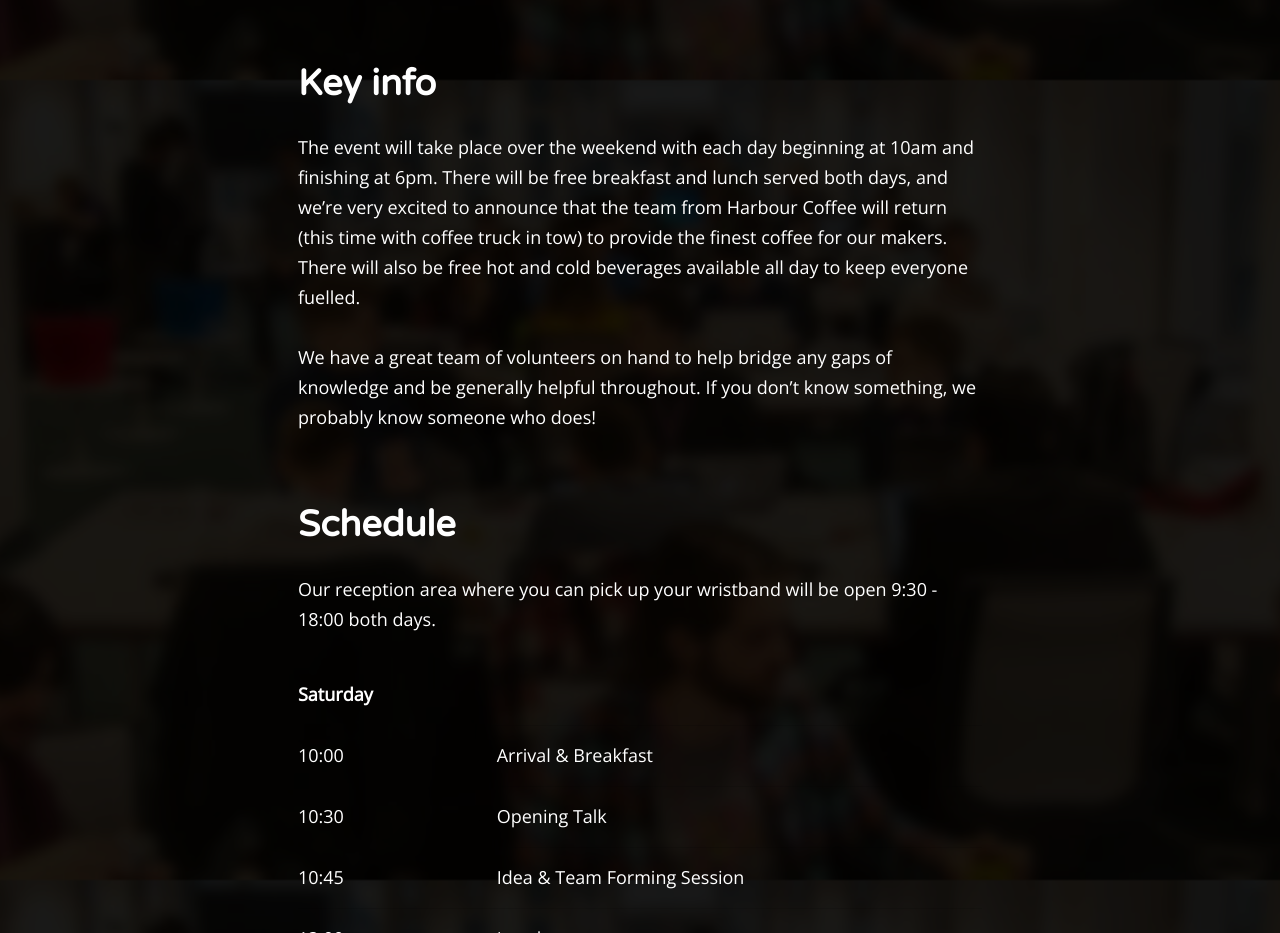
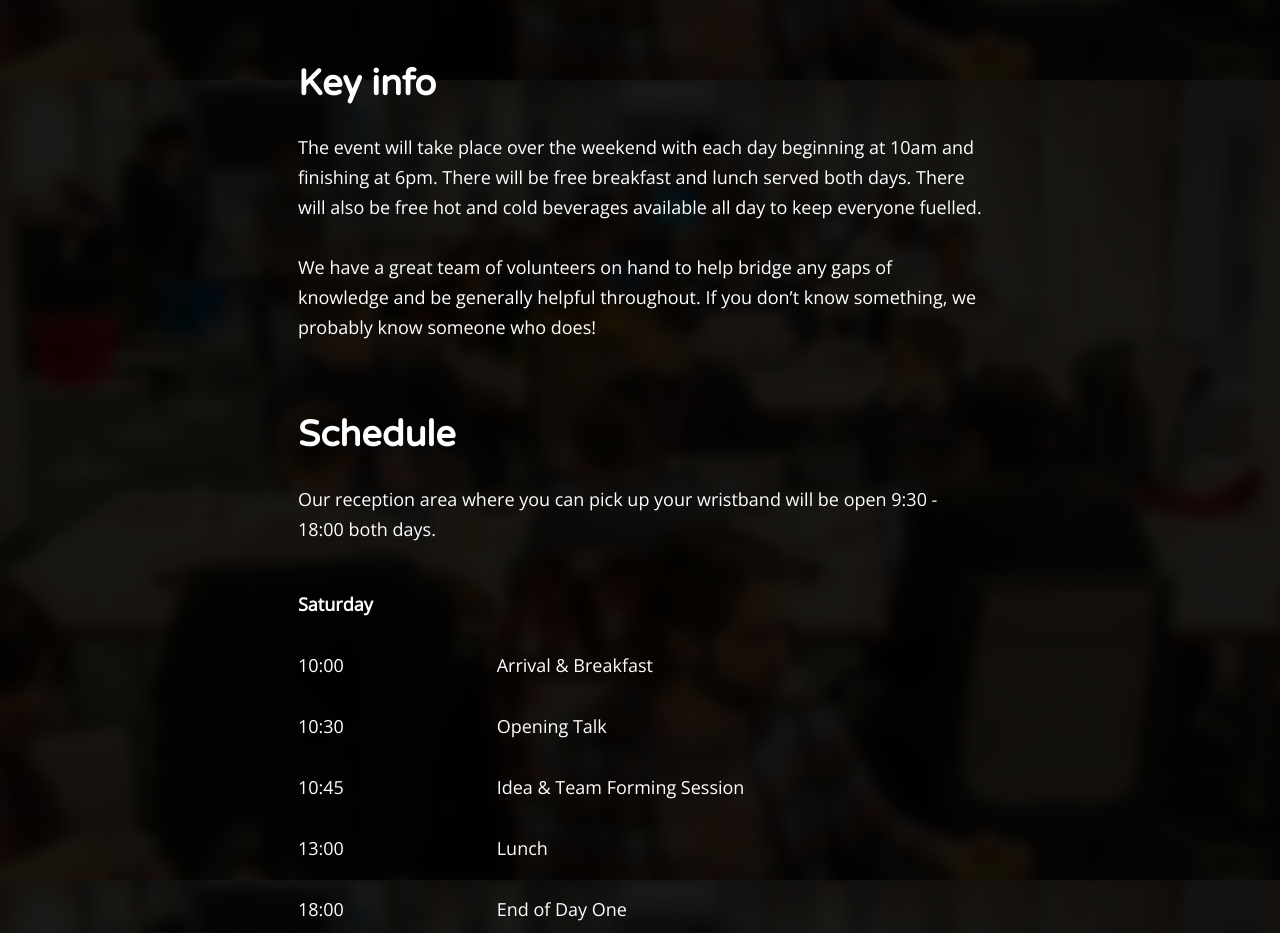
Before and after one commit to hackpompey/hackpompey.github.io, a Gatsby site: page /events/HackSustainability in a window 1280 px wide. Shown: the part 1520-2453 px from the top of the page. Built offline with nearby package versions, Linux system fonts and the light colour scheme; Gatsby itself is replaced by a stand-in of ours; some packages are replaced by stand-ins of ours.

Commit message:
Removed ref to Harbour Co

```diff
--- a/src/pages/events/HackSustainability.md
+++ b/src/pages/events/HackSustainability.md
@@ -35,7 +35,7 @@ No matter the project size and scale, we can all do our little bit to make this
 
 # Key info <a name="info"></a>
 
-The event will take place over the weekend with each day beginning at 10am and finishing at 6pm. There will be free breakfast and lunch served both days, and we’re very excited to announce that the team from Harbour Coffee will return (this time with coffee truck in tow) to provide the finest coffee for our makers. There will also be free hot and cold beverages available all day to keep everyone fuelled.
+The event will take place over the weekend with each day beginning at 10am and finishing at 6pm. There will be free breakfast and lunch served both days. There will also be free hot and cold beverages available all day to keep everyone fuelled.
 
 We have a great team of volunteers on hand to help bridge any gaps of knowledge and be generally helpful throughout. If you don’t know something, we probably know someone who does!
 
```
